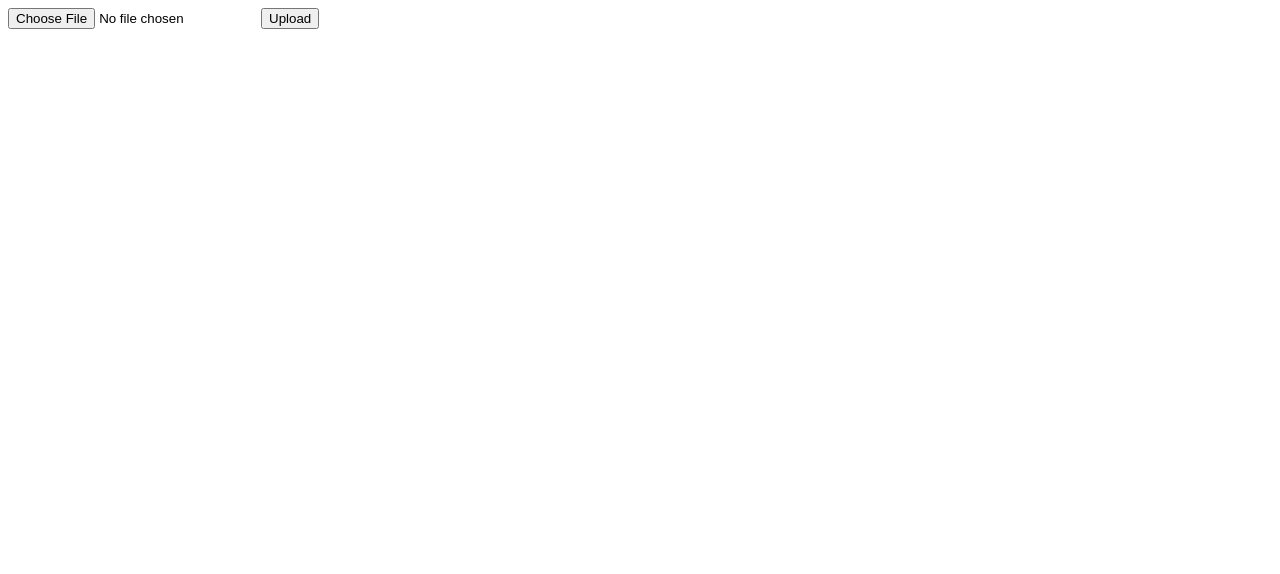
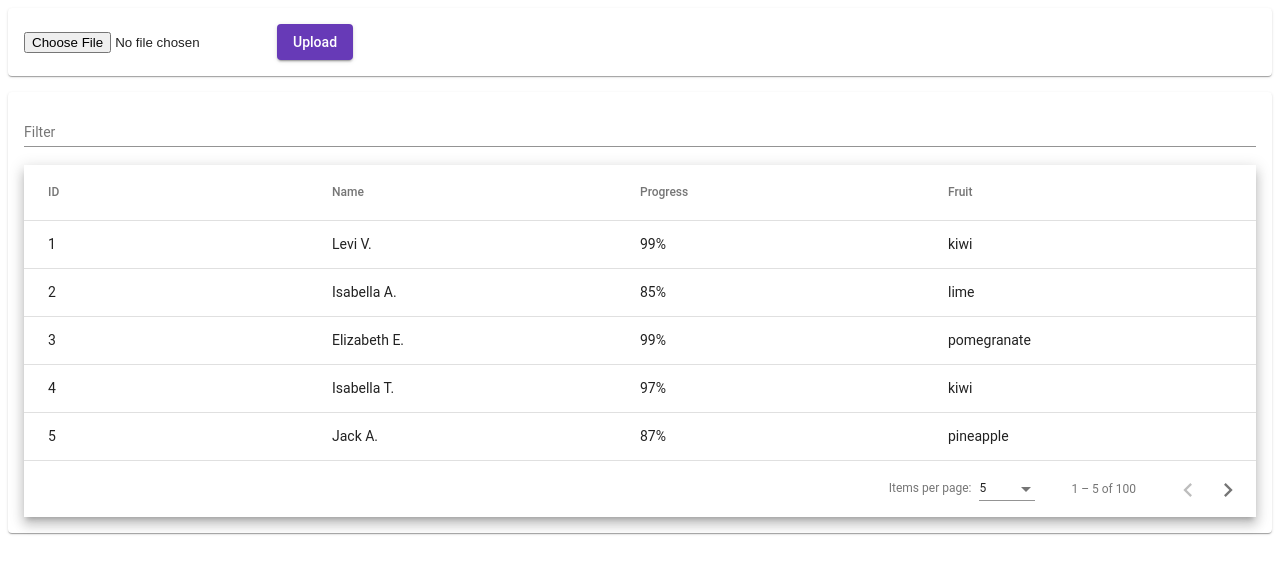
Before and after one commit to Pankaj19-Agrawal/sample-cloud-app, an Angular app: page / in a window 1280 px wide. Shown: the top 574 px of the page. Built offline with nearby package versions, Linux system fonts and the light colour scheme.

Commit message:
some ui code

```diff
--- a/package.json
+++ b/package.json
@@ -10,11 +10,14 @@
   },
   "private": true,
   "dependencies": {
-    "@angular/animations": "^14.1.0",
+    "@angular/animations": "^14.1.3",
+    "@angular/cdk": "^14.1.3",
     "@angular/common": "^14.1.0",
     "@angular/compiler": "^14.1.0",
     "@angular/core": "^14.1.0",
+    "@angular/flex-layout": "^14.0.0-beta.40",
     "@angular/forms": "^14.1.0",
+    "@angular/material": "^14.1.3",
     "@angular/platform-browser": "^14.1.0",
     "@angular/platform-browser-dynamic": "^14.1.0",
     "@angular/router": "^14.1.0",
--- a/src/app/app.component.css
+++ b/src/app/app.component.css
@@ -0,0 +1,3 @@
+.file-card{
+    margin-bottom: 1em;
+}
--- a/src/app/app.component.html
+++ b/src/app/app.component.html
@@ -1,2 +1,11 @@
-<app-file-upload></app-file-upload>
+<div fxLayout="row">
+    <div fxFlex="100">
+        <mat-card class="file-card">
+            <app-file-upload></app-file-upload>
+        </mat-card>
+        <mat-card>
+            <app-table></app-table>
+        </mat-card>
+    </div>
+</div>
 <router-outlet></router-outlet>
--- a/src/app/app.module.ts
+++ b/src/app/app.module.ts
@@ -2,16 +2,20 @@
 import { NgModule } from '@angular/core';
 import { BrowserModule } from '@angular/platform-browser';
 
+import { AngularMaterialModule } from './material-module/material.module';
 import { AppRoutingModule } from './app-routing.module';
 import { AppComponent } from './app.component';
 import { FileUploadComponent } from './components/file-upload/file-upload.component';
+import { TableComponent } from './components/table/table.component';
 
 @NgModule({
   declarations: [
     AppComponent,
-    FileUploadComponent
+    FileUploadComponent,
+    TableComponent
   ],
   imports: [
+    AngularMaterialModule,
     BrowserModule,
     AppRoutingModule,
     HttpClientModule
--- a/src/app/components/file-upload/file-upload.component.html
+++ b/src/app/components/file-upload/file-upload.component.html
@@ -1,11 +1,6 @@
 <div class="text-center">
-	<input class="form-control" type="file"
-			(change)="onChange($event)">
-
-	<button (click)="onUpload()"
-		class="btn btn-success">
-		Upload
-	</button>
+	<input class="form-control" type="file" (change)="onChange($event)">
+	<button mat-raised-button color="primary" (click)="onUpload()">Upload</button>
 </div>
 
 <!-- Shareable short link of uoloaded file -->
--- /dev/null
+++ b/src/app/components/table/table.component.css
@@ -0,0 +1,12 @@
+table {
+    width: 100%;
+  }
+
+  .mat-form-field {
+    font-size: 14px;
+    width: 100%;
+  }
+
+  td, th {
+    width: 25%;
+  }
--- /dev/null
+++ b/src/app/components/table/table.component.html
@@ -0,0 +1,43 @@
+<mat-form-field class="example-full-width">
+    <mat-label>Filter</mat-label>
+    <input matInput (keyup)="applyFilter($event)" #input>
+</mat-form-field>
+
+  <div class="mat-elevation-z8">
+    <table mat-table [dataSource]="dataSource" matSort>
+
+      <!-- ID Column -->
+      <ng-container matColumnDef="id">
+        <th mat-header-cell *matHeaderCellDef mat-sort-header> ID </th>
+        <td mat-cell *matCellDef="let row"> {{row.id}} </td>
+      </ng-container>
+
+      <!-- Progress Column -->
+      <ng-container matColumnDef="progress">
+        <th mat-header-cell *matHeaderCellDef mat-sort-header> Progress </th>
+        <td mat-cell *matCellDef="let row"> {{row.progress}}% </td>
+      </ng-container>
+
+      <!-- Name Column -->
+      <ng-container matColumnDef="name">
+        <th mat-header-cell *matHeaderCellDef mat-sort-header> Name </th>
+        <td mat-cell *matCellDef="let row"> {{row.name}} </td>
+      </ng-container>
+
+      <!-- Fruit Column -->
+      <ng-container matColumnDef="fruit">
+        <th mat-header-cell *matHeaderCellDef mat-sort-header> Fruit </th>
+        <td mat-cell *matCellDef="let row"> {{row.fruit}} </td>
+      </ng-container>
+
+      <tr mat-header-row *matHeaderRowDef="displayedColumns"></tr>
+      <tr mat-row *matRowDef="let row; columns: displayedColumns;"></tr>
+
+      <!-- Row shown when there is no matching data. -->
+      <tr class="mat-row" *matNoDataRow>
+        <td class="mat-cell" colspan="4">No data matching the filter "{{input.value}}"</td>
+      </tr>
+    </table>
+
+    <mat-paginator [pageSizeOptions]="[5, 10, 25, 100]" aria-label="Select page of users"></mat-paginator>
+  </div>
--- /dev/null
+++ b/src/app/components/table/table.component.ts
@@ -0,0 +1,98 @@
+import {AfterViewInit, Component, ViewChild} from '@angular/core';
+import {MatPaginator} from '@angular/material/paginator';
+import {MatSort} from '@angular/material/sort';
+import {MatTableDataSource} from '@angular/material/table';
+
+export interface UserData {
+  id: string;
+  name: string;
+  progress: string;
+  fruit: string;
+}
+
+/** Constants used to fill up our data base. */
+const FRUITS: string[] = [
+  'blueberry',
+  'lychee',
+  'kiwi',
+  'mango',
+  'peach',
+  'lime',
+  'pomegranate',
+  'pineapple',
+];
+const NAMES: string[] = [
+  'Maia',
+  'Asher',
+  'Olivia',
+  'Atticus',
+  'Amelia',
+  'Jack',
+  'Charlotte',
+  'Theodore',
+  'Isla',
+  'Oliver',
+  'Isabella',
+  'Jasper',
+  'Cora',
+  'Levi',
+  'Violet',
+  'Arthur',
+  'Mia',
+  'Thomas',
+  'Elizabeth',
+];
+
+@Component({
+  selector: 'app-table',
+  templateUrl: './table.component.html',
+  styleUrls: ['./table.component.css']
+})
+export class TableComponent implements AfterViewInit  {
+
+  displayedColumns: string[] = ['id', 'name', 'progress', 'fruit'];
+  dataSource: MatTableDataSource<UserData>;
+
+  @ViewChild(MatPaginator) paginator: MatPaginator;
+  @ViewChild(MatSort) sort: MatSort;
+
+  constructor() {
+    // Create 100 users
+    const users = Array.from({length: 100}, (_, k) => this.createNewUser(k + 1));
+
+    // Assign the data to the data source for the table to render
+    this.dataSource = new MatTableDataSource(users);
+  }
+
+  ngAfterViewInit() {
+    this.dataSource.paginator = this.paginator;
+    this.dataSource.sort = this.sort;
+  }
+
+  applyFilter(event: Event) {
+    const filterValue = (event.target as HTMLInputElement).value;
+    this.dataSource.filter = filterValue.trim().toLowerCase();
+
+    if (this.dataSource.paginator) {
+      this.dataSource.paginator.firstPage();
+    }
+  }
+
+
+/** Builds and returns a new User. */
+createNewUser(id: number): UserData {
+  const name =
+    NAMES[Math.round(Math.random() * (NAMES.length - 1))] +
+    ' ' +
+    NAMES[Math.round(Math.random() * (NAMES.length - 1))].charAt(0) +
+    '.';
+
+  return {
+    id: id.toString(),
+    name: name,
+    progress: Math.round(Math.random() * 100).toString(),
+    fruit: FRUITS[Math.round(Math.random() * (FRUITS.length - 1))],
+  };
+}
+
+}
--- a/src/styles.css
+++ b/src/styles.css
@@ -1 +1 @@
-/* You can add global styles to this file, and also import other style files */
+@import "~@angular/material/prebuilt-themes/deeppurple-amber.css";
--- a/tsconfig.json
+++ b/tsconfig.json
@@ -8,7 +8,7 @@
     "strict": true,
     "noImplicitOverride": true,
     "noPropertyAccessFromIndexSignature": true,
-    "noImplicitReturns": true,
+    "noImplicitReturns": false,
     "noFallthroughCasesInSwitch": true,
     "sourceMap": true,
     "declaration": false,
@@ -16,6 +16,7 @@
     "experimentalDecorators": true,
     "moduleResolution": "node",
     "importHelpers": true,
+    "strictPropertyInitialization": false,
     "target": "es2020",
     "module": "es2020",
     "lib": [
```
Also changed, not shown: cloudbuild.yaml (+0 -10 lines), src/app/material-module/material.module.ts (added, +102 -0 lines), 2 other files (tests, documents, lock files or other folders).
